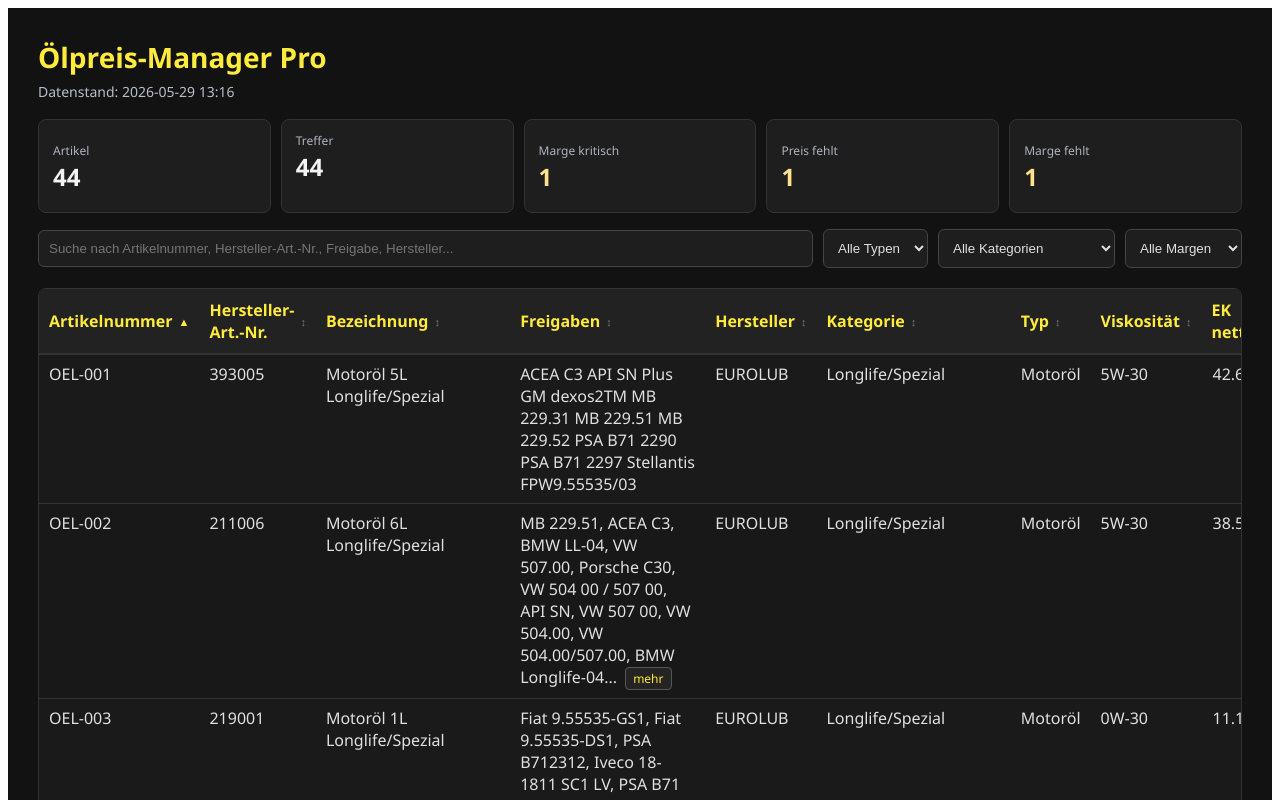
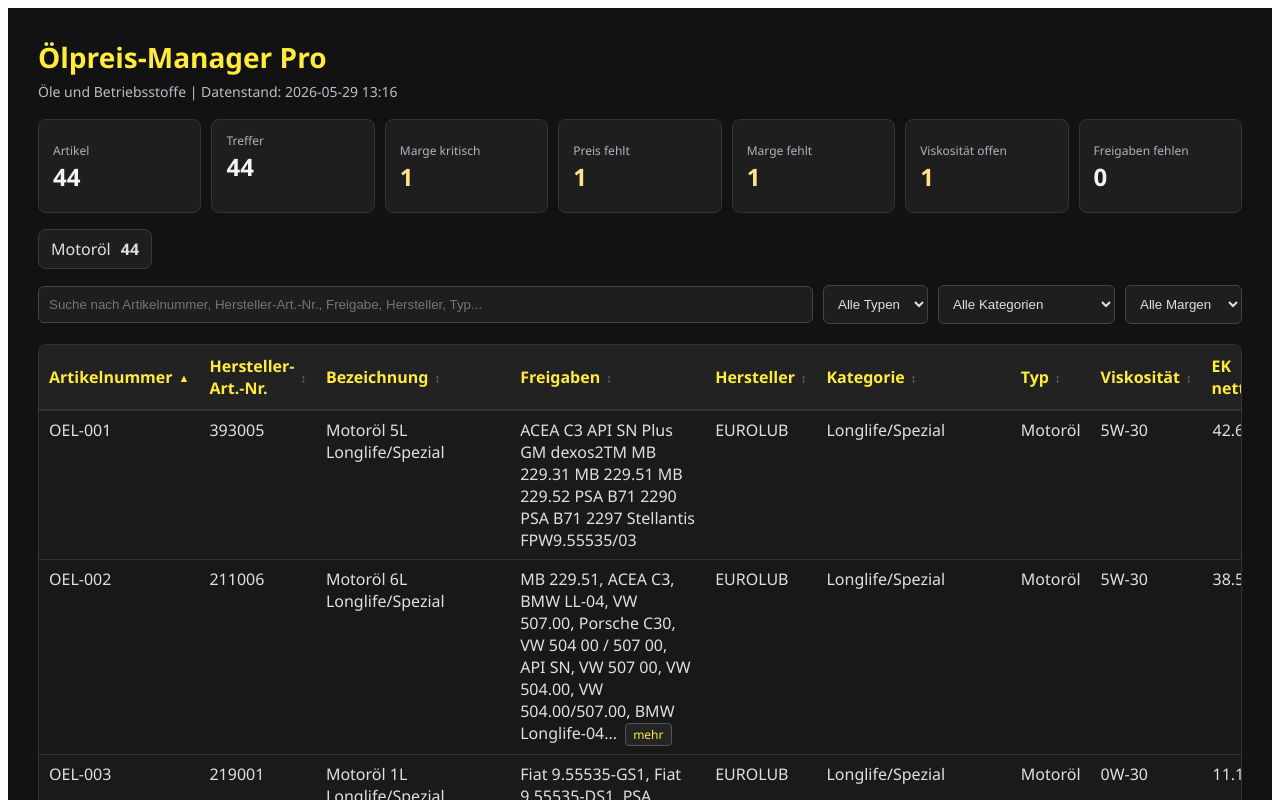
Before and after one commit to McLovin84de/Oelpreis-Manager-Pro, a React (Vite) app: page / in a window 1280 px wide. Shown: the top 800 px of the page. Built offline with nearby package versions, Linux system fonts and the light colour scheme.

Commit message:
Betriebsstoffe: UI und Exporterkennung erweitern

```diff
--- a/src/App.jsx
+++ b/src/App.jsx
@@ -2,6 +2,7 @@ import React, { useState, useEffect } from "react";
 import Fuse from "fuse.js";
 
 const getDefaultFilters = () => ({ fluidTyp: "alle", kategorie: "alle", marge: "alle", issue: "alle" });
+const fluidTypeOrder = ["Motoröl", "Getriebeöl", "Kühlmittel", "Bremsflüssigkeit", "Sonstiges"];
 
 function App() {
   const [data, setData] = useState({ stand_datum: "Unbekannt", daten: [] });
@@ -63,6 +64,9 @@ function App() {
   };
 
   const hasMissingPrice = (oil) => getEk(oil) <= 0 || getVk(oil) <= 0;
+  const needsViskositaet = (oil) => ["Motoröl", "Getriebeöl"].includes(oil.fluid_typ);
+  const hasOpenViskositaet = (oil) => needsViskositaet(oil) && !hasValue(oil.viskositaet);
+  const hasMissingFreigaben = (oil) => !hasValue(oil.freigaben);
 
   const getMargeStyle = (percent) => {
     if (!hasValue(percent)) return styles.badgeNeutral;
@@ -135,15 +139,14 @@ function App() {
     const isViscosity = Boolean(normalizeViskositaet(existing));
     if (existing && !isViscosity) return existing;
 
-    const text = String(oil.bezeichnung || "").toLowerCase();
-    if (text.includes("motoröl") || text.includes("motorol")) return "Motoröl";
-    if (text.includes("getriebeöl") || text.includes("getriebeoel") || text.includes("getriebe") || text.includes("atf")) {
-      return "Getriebeöl";
+    const text = normalizeSearchText([oil.bezeichnung, oil.freigaben, oil.bemerkungen].join(" "));
+    if (text.includes("bremsflussigkeit") || /\bdot[345]\b/.test(text) || text.includes("dot51")) {
+      return "Bremsflüssigkeit";
     }
     if (
-      text.includes("kühlmittel") ||
+      text.includes("kuhlmittel") ||
       text.includes("kuehlmittel") ||
-      text.includes("kühlerfrostschutz") ||
+      text.includes("kuhlerfrostschutz") ||
       text.includes("kuehlerfrostschutz") ||
       text.includes("frostschutz") ||
       text.includes("g12") ||
@@ -153,9 +156,19 @@ function App() {
     ) {
       return "Kühlmittel";
     }
-    if (text.includes("bremsflüssigkeit") || text.includes("bremsfluessigkeit") || text.includes("dot")) {
-      return "Bremsflüssigkeit";
+    if (
+      text.includes("getriebeol") ||
+      text.includes("getriebeoel") ||
+      text.includes("getriebe") ||
+      text.includes("atf") ||
+      text.includes("gl4") ||
+      text.includes("gl5") ||
+      /\b75w\d{2,3}\b/.test(text) ||
+      /\b80w\d{2,3}\b/.test(text)
+    ) {
+      return "Getriebeöl";
     }
+    if (text.includes("motorol") || text.includes("motoroel") || /\b[015]w\d{2}\b/.test(text) || /\b10w\d{2}\b/.test(text)) return "Motoröl";
     return "Sonstiges";
   };
 
@@ -253,6 +266,8 @@ function App() {
       if (filters.fluidTyp !== "alle" && oil.fluid_typ !== filters.fluidTyp) return false;
       if (filters.kategorie !== "alle" && oil.kategorie !== filters.kategorie) return false;
       if (filters.issue === "preisFehlt" && !hasMissingPrice(oil)) return false;
+      if (filters.issue === "viskositaetOffen" && !hasOpenViskositaet(oil)) return false;
+      if (filters.issue === "freigabenFehlen" && !hasMissingFreigaben(oil)) return false;
 
       const marge = getMargeProzent(oil);
       const hasMarge = hasValue(marge);
@@ -454,12 +469,18 @@ function App() {
     (acc, oil) => {
       const marge = getMargeProzent(oil);
       if (hasMissingPrice(oil)) acc.missingPrices += 1;
+      if (hasOpenViskositaet(oil)) acc.openViskositaet += 1;
+      if (hasMissingFreigaben(oil)) acc.missingFreigaben += 1;
       if (hasValue(marge) && toNumber(marge) < 45) acc.lowMargin += 1;
       if (!hasValue(marge)) acc.missingMargin += 1;
       return acc;
     },
-    { lowMargin: 0, missingPrices: 0, missingMargin: 0 }
+    { lowMargin: 0, missingPrices: 0, missingMargin: 0, openViskositaet: 0, missingFreigaben: 0 }
   );
+
+  const fluidTypeCounts = fluidTypeOrder
+    .map((type) => ({ type, count: data.daten.filter((oil) => oil.fluid_typ === type).length }))
+    .filter((item) => item.count > 0);
 
   const resetControls = () => {
     setSearch("");
@@ -469,6 +490,11 @@ function App() {
   const applyStatFilter = (nextFilters) => {
     setSearch("");
     setFilters({ ...getDefaultFilters(), ...nextFilters });
+  };
+
+  const applyFluidTypeFilter = (fluidTyp) => {
+    setSearch("");
+    setFilters({ ...getDefaultFilters(), fluidTyp });
   };
 
   const renderStatCard = ({ label, value, isWarning, isActive, onClick, title }) => {
@@ -513,7 +539,7 @@ function App() {
       <div style={styles.header}>
         <div>
           <h1 style={styles.title}>Ölpreis-Manager Pro</h1>
-          <div style={styles.metaLine}>Datenstand: {data?.stand_datum || "Unbekannt"}</div>
+          <div style={styles.metaLine}>Öle und Betriebsstoffe | Datenstand: {data?.stand_datum || "Unbekannt"}</div>
         </div>
       </div>
 
@@ -549,12 +575,45 @@ function App() {
           onClick: () => applyStatFilter({ marge: "ohne" }),
           title: "Artikel ohne berechenbare Marge anzeigen",
         })}
+        {renderStatCard({
+          label: "Viskosität offen",
+          value: stats.openViskositaet,
+          isWarning: stats.openViskositaet > 0,
+          isActive: filters.issue === "viskositaetOffen",
+          onClick: () => applyStatFilter({ issue: "viskositaetOffen" }),
+          title: "Öl-Artikel ohne Viskosität anzeigen",
+        })}
+        {renderStatCard({
+          label: "Freigaben fehlen",
+          value: stats.missingFreigaben,
+          isWarning: stats.missingFreigaben > 0,
+          isActive: filters.issue === "freigabenFehlen",
+          onClick: () => applyStatFilter({ issue: "freigabenFehlen" }),
+          title: "Artikel ohne Freigaben anzeigen",
+        })}
       </div>
+
+      {fluidTypeCounts.length > 0 ? (
+        <div style={styles.typeFilterRow}>
+          {fluidTypeCounts.map(({ type, count }) => (
+            <button
+              key={type}
+              type="button"
+              onClick={() => applyFluidTypeFilter(type)}
+              style={{ ...styles.typeButton, ...(filters.fluidTyp === type ? styles.typeButtonActive : null) }}
+              title={`${type} anzeigen`}
+            >
+              <span>{type}</span>
+              <strong>{count}</strong>
+            </button>
+          ))}
+        </div>
+      ) : null}
 
       <div style={styles.toolbar}>
         <input
           type="text"
-          placeholder="Suche nach Artikelnummer, Hersteller-Art.-Nr., Freigabe, Hersteller..."
+          placeholder="Suche nach Artikelnummer, Hersteller-Art.-Nr., Freigabe, Hersteller, Typ..."
           value={search}
           onChange={(e) => setSearch(e.target.value)}
           style={styles.search}
@@ -702,6 +761,29 @@ const styles = {
   statLabel: { display: "block", color: "#aeb4be", fontSize: "12px", marginBottom: "6px" },
   statValue: { color: "#f4f4f4", fontSize: "24px", lineHeight: 1 },
   statValueWarning: { color: "#ffe28a", fontSize: "24px", lineHeight: 1 },
+  typeFilterRow: {
+    display: "flex",
+    flexWrap: "wrap",
+    gap: "10px",
+    marginBottom: "16px",
+  },
+  typeButton: {
+    display: "inline-flex",
+    alignItems: "center",
+    gap: "10px",
+    border: "1px solid #3a3a3a",
+    borderRadius: "8px",
+    padding: "8px 12px",
+    backgroundColor: "#1e1e1e",
+    color: "#e0e0e0",
+    cursor: "pointer",
+    font: "inherit",
+  },
+  typeButtonActive: {
+    borderColor: "#ffeb3b",
+    backgroundColor: "#272410",
+    color: "#ffeb3b",
+  },
   toolbar: { display: "flex", flexWrap: "wrap", gap: "10px", alignItems: "center", marginBottom: "20px" },
   search: {
     flex: "1 1 420px",
```
Also changed, not shown: 2 other files (tests, documents, lock files or other folders).
